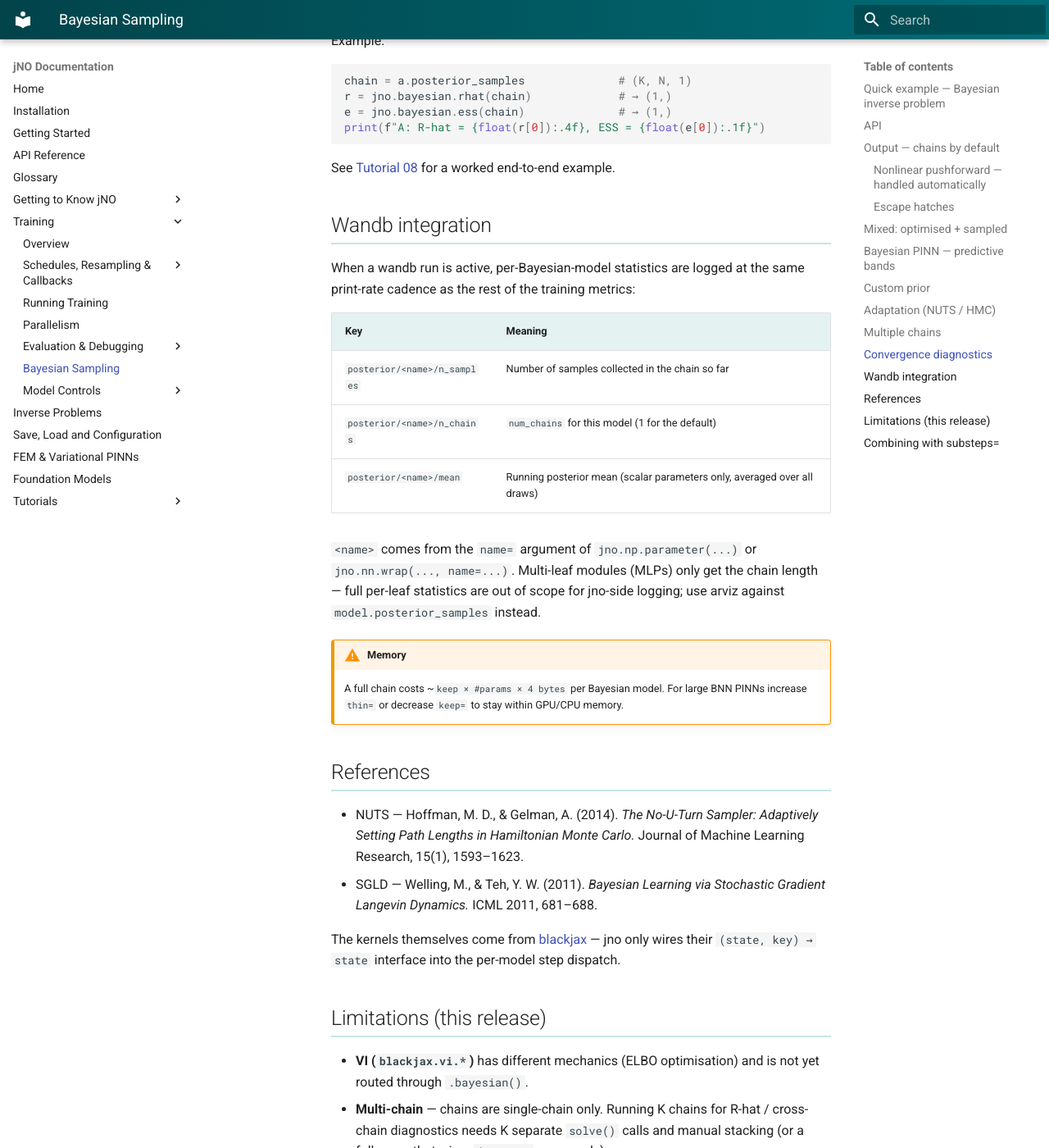
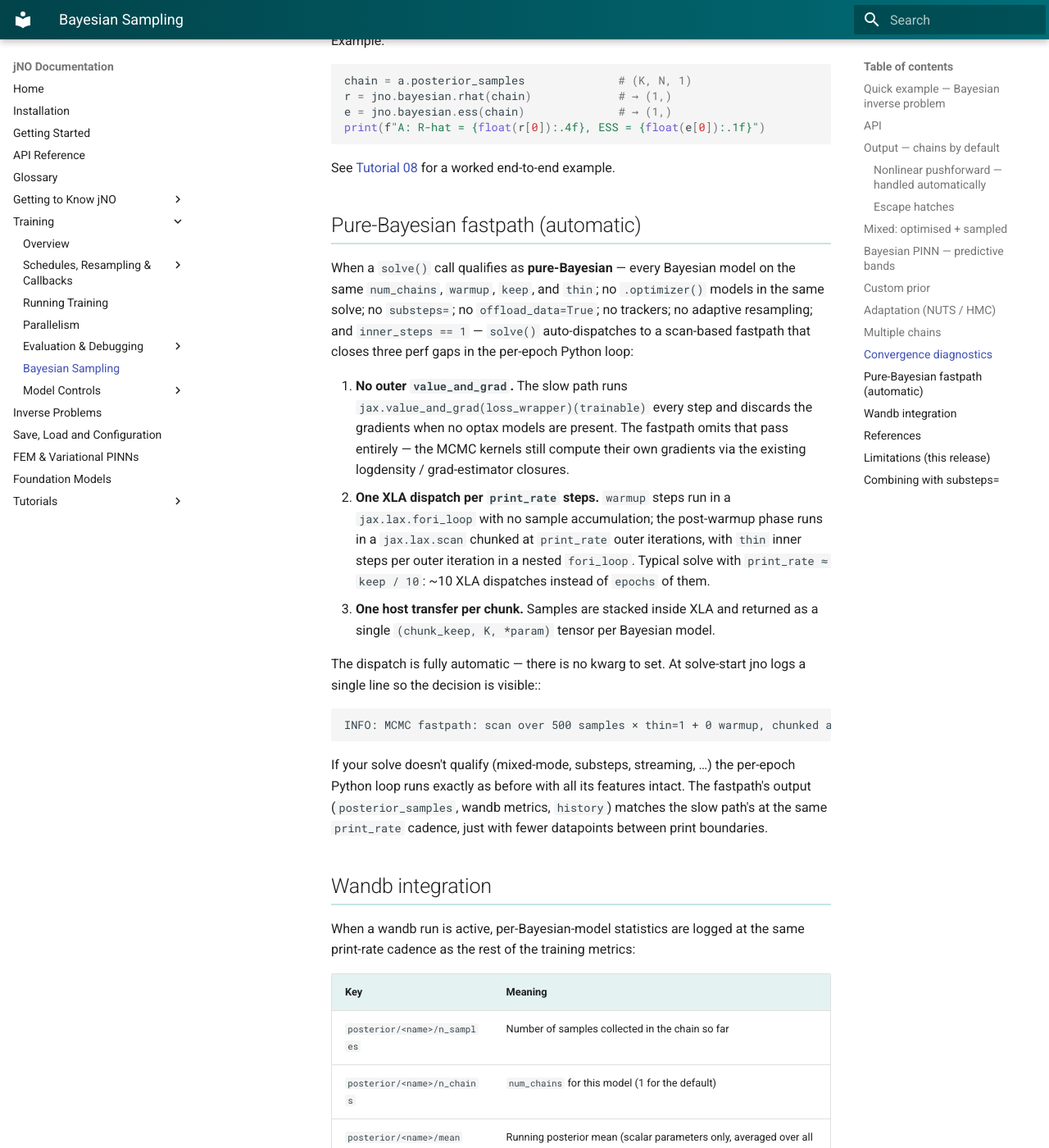
Before and after one commit to FhG-IISB/jNO, an MkDocs documentation site: the page built from docs/training/bayesian.md, in a window 1280 px wide and 1400 px high, scrolled down 5592 px. Shown: the whole window at 82% size. Built offline with MkDocs 1.6.1 and Material for MkDocs 9.7.7, drawn with Linux system fonts in a browser that asks for light colours.

Commit message:
Document the MCMC fastpath
New "Pure-Bayesian fastpath (automatic)" section in
docs/training/bayesian.md, sitting between the diagnostics and wandb
sections.  Explains the gate conditions (single num_chains/warmup/
keep/thin across Bayesian models, no optax, no substeps, no
streaming, no trackers, no resampling, inner_steps==1), the three
perf gaps it closes (no outer value_and_grad, one XLA dispatch per
print_rate chunk, one host transfer per chunk), and the on-solve log
line users can grep for.

Also adds a "Speed note" subsection to the T08 multichain tutorial
md page pointing at the fastpath docs.

```diff
--- a/docs/training/bayesian.md
+++ b/docs/training/bayesian.md
@@ -258,6 +258,43 @@ print(f"A: R-hat = {float(r[0]):.4f}, ESS = {float(e[0]):.1f}")
 See [Tutorial 08](../tutorials/10-bayesian-pinns/multichain-nuts.md)
 for a worked end-to-end example.
 
+## Pure-Bayesian fastpath (automatic)
+
+When a `solve()` call qualifies as **pure-Bayesian** — every Bayesian
+model on the same `num_chains`, `warmup`, `keep`, and `thin`; no
+`.optimizer()` models in the same solve; no `substeps=`; no
+`offload_data=True`; no trackers; no adaptive resampling; and
+`inner_steps == 1` — `solve()` auto-dispatches to a scan-based
+fastpath that closes three perf gaps in the per-epoch Python loop:
+
+1. **No outer `value_and_grad`.**  The slow path runs
+   `jax.value_and_grad(loss_wrapper)(trainable)` every step and
+   discards the gradients when no optax models are present.  The
+   fastpath omits that pass entirely — the MCMC kernels still compute
+   their own gradients via the existing logdensity / grad-estimator
+   closures.
+2. **One XLA dispatch per `print_rate` steps.**  `warmup` steps run in
+   a `jax.lax.fori_loop` with no sample accumulation; the post-warmup
+   phase runs in a `jax.lax.scan` chunked at `print_rate` outer
+   iterations, with `thin` inner steps per outer iteration in a nested
+   `fori_loop`.  Typical solve with `print_rate ≈ keep / 10`: ~10
+   XLA dispatches instead of `epochs` of them.
+3. **One host transfer per chunk.**  Samples are stacked inside XLA
+   and returned as a single `(chunk_keep, K, *param)` tensor per
+   Bayesian model.
+
+The dispatch is fully automatic — there is no kwarg to set.  At
+solve-start jno logs a single line so the decision is visible::
+
+    INFO: MCMC fastpath: scan over 500 samples × thin=1 + 0 warmup, chunked at print_rate=80.
+
+If your solve doesn't qualify (mixed-mode, substeps, streaming, …)
+the per-epoch Python loop runs exactly as before with all its
+features intact.  The fastpath's output (`posterior_samples`,
+wandb metrics, `history`) matches the slow path's at the same
+`print_rate` cadence, just with fewer datapoints between print
+boundaries.
+
 ## Wandb integration
 
 When a wandb run is active, per-Bayesian-model statistics are logged at
```
Also changed, not shown: docs/tutorials/10-bayesian-pinns/multichain-nuts.md (+9 -0 lines).
